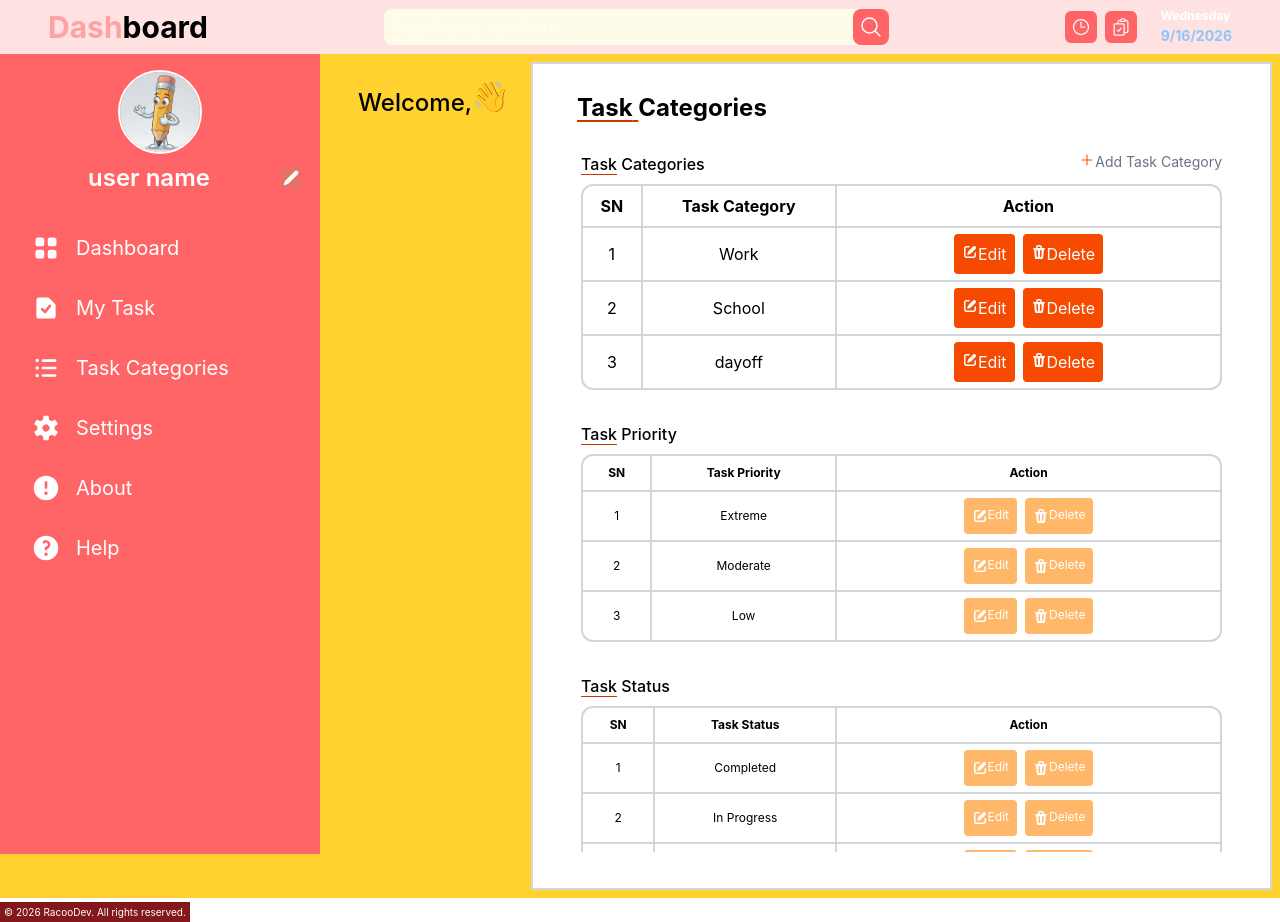
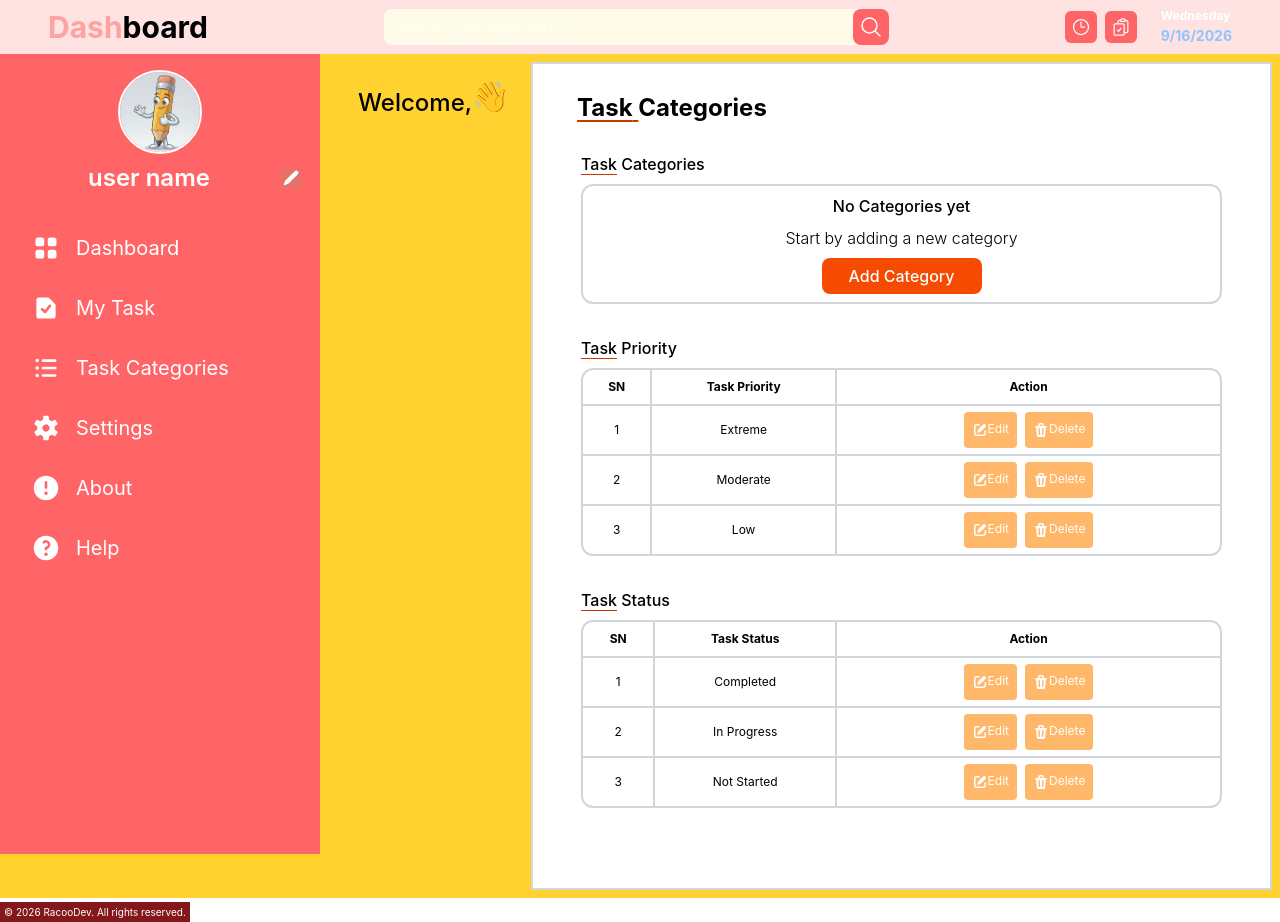
Before and after one commit to karinatuyuc/my-todo-list-React, a React (Vite) app: page / in a window 1280 px wide. Both pictures are taken after a click on the item "Task Categories". Built offline with nearby package versions, Linux system fonts and the light colour scheme.

Commit message:
feat: add conditional when no category exists

```diff
--- a/src/Dashboard.jsx
+++ b/src/Dashboard.jsx
@@ -37,7 +37,7 @@ export default function Dashboard({
 
   const [userName, setUserName] = useState("");
   const [priorities] = useState(["Extreme", "Moderate", "Low"]);
-  const [createCategories, setCreateCategories] = useState(["Work", "School", "dayoff"]);
+  const [createCategories, setCreateCategories] = useState([]);
 
 
   const date = new Date(); //Creating the local date
--- a/src/componentes/TaskCategories/TaskCategories.jsx
+++ b/src/componentes/TaskCategories/TaskCategories.jsx
@@ -7,12 +7,25 @@ import { PlusIcon } from "@heroicons/react/24/outline";
 
 
 
-export function TaskCategory({ createCategories, onDelete}) {
+export function TaskCategory({ createCategories, setOpenCreate, onDelete,}) {
+
   return (
     <>
       <div className=" bg-white flex rounded-xl border-2 border-gray-300 mt-2 w-full">
-        <table className="w-full text-center text-black">
-          <thead>
+
+        {createCategories.length  === 0 ?
+        <div className="flex flex-col justify-center items-center w-full gap-2 p-2">
+          <span className="font-medium">No Categories yet</span>
+          <h2 className="font-light">Start by adding a new category</h2>
+          <button className="bg-orange-600 text-white font-medium p-1.5 rounded-lg w-40 cursor-pointer"
+          onClick={() => setOpenCreate(true)}
+          >
+            Add Category
+          </button>
+        </div>
+        :
+        <table className="w-full text-center text-black bg-red-700">
+        <thead>
             <tr>
               <th className="p-2 border-r-2 border-gray-300">SN</th>
               <th className="p-2 border-l-2 border-gray-300">Task Category</th>
@@ -20,7 +33,7 @@ export function TaskCategory({ createCategories, onDelete}) {
             </tr>
           </thead>
 
-          {createCategories.map((categoria, index) => (
+           { createCategories.map((categoria, index) => (
             <tbody className="border-t-2 border-gray-300" key={index}>
               <tr>
                 <td className="border-r-2 border-gray-300">{index + 1}</td>
@@ -38,7 +51,6 @@ export function TaskCategory({ createCategories, onDelete}) {
                     <button
                       className={`bg-orange-600 text-white flex p-1 rounded-sm lg:p-2 cursor-pointer`}
                       onClick={() => onDelete(categoria, "task category")}
-
                     >
                       <TrashIcon className="w-4 h-5 " />
                       Delete
@@ -48,7 +60,8 @@ export function TaskCategory({ createCategories, onDelete}) {
               </tr>
             </tbody>
           ))}
-        </table>
+        </table>}
+
       </div>
     </>
   );
@@ -95,7 +108,9 @@ export function TaskCategories({
                 Categories
               </span>
 
-              <div className="text-gray-500 text-sm flex">
+
+              {createCategories.length === 0 ? null : (
+                <div className="text-gray-500 text-sm flex">
                 <button className="flex cursor-pointer"
                   onClick={() => setOpenCreate(true)}
                 >
@@ -103,10 +118,12 @@ export function TaskCategories({
                   Add Task Category
                 </button>
               </div>
+              )}
             </div>
 
             <TaskCategory
               createCategories={createCategories}
+              setOpenCreate={setOpenCreate}
               onDelete={onDelete}
             />
           </div>
```
